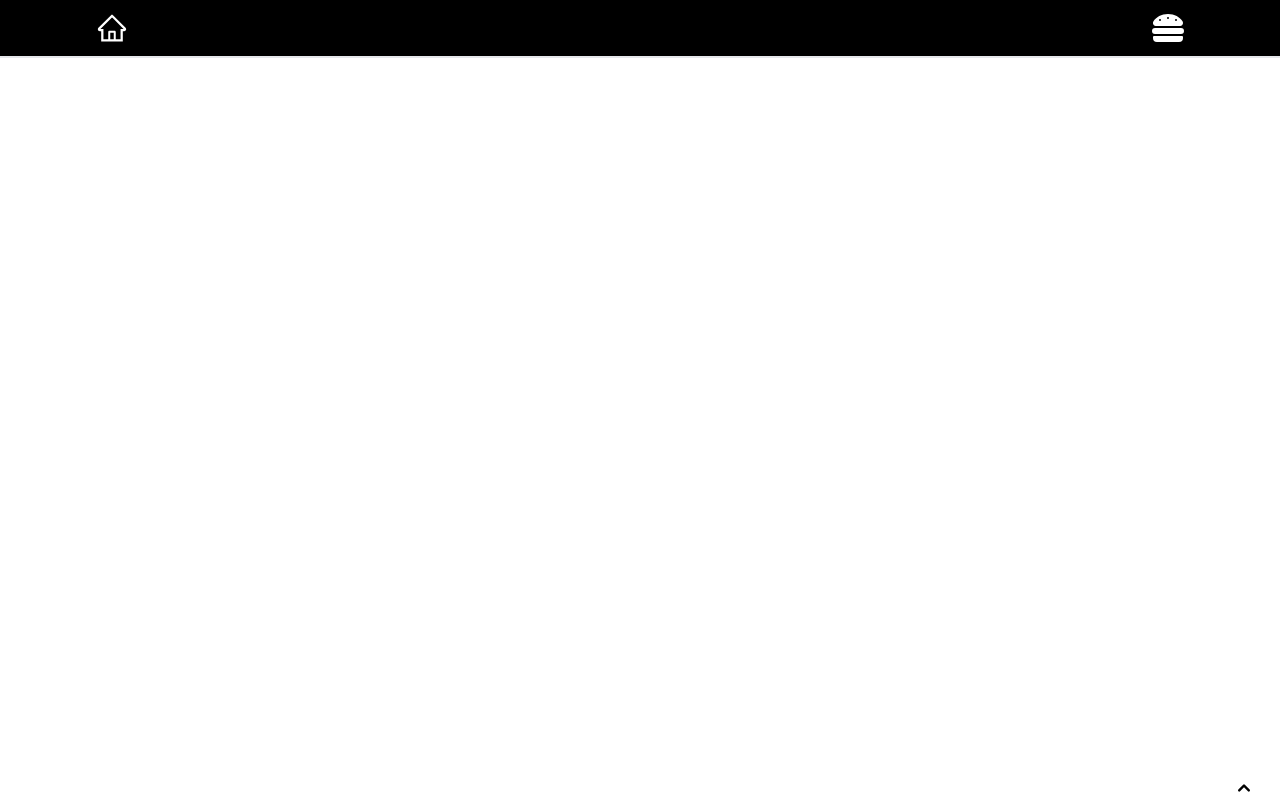
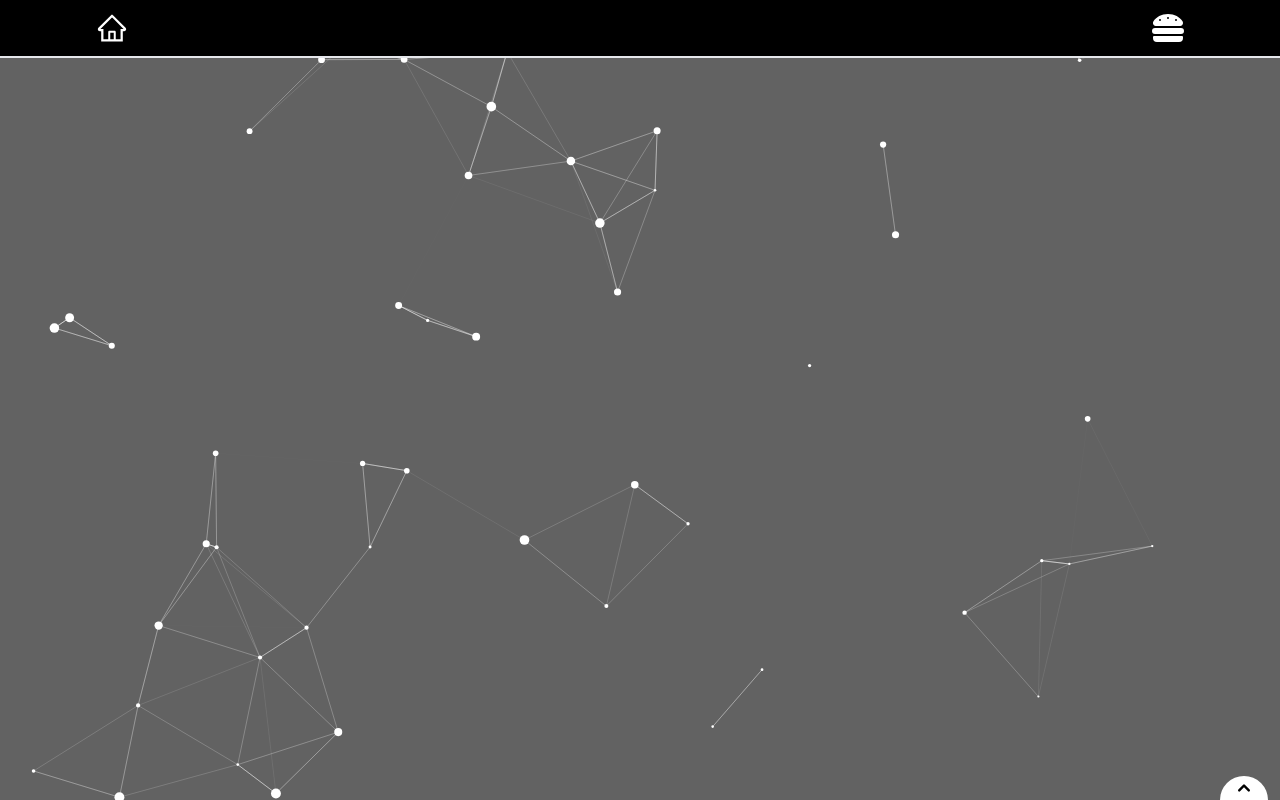
Before and after one commit to wojciech2000/portfolio-v2, a React (Create React App) app: page / in a window 1280 px wide. Built offline with nearby package versions, Linux system fonts and the light colour scheme.

Commit message:
add particles library

```diff
--- a/package.json
+++ b/package.json
@@ -22,6 +22,7 @@
     "react-dom": "^17.0.2",
     "react-icons": "^4.3.1",
     "react-scripts": "5.0.0",
+    "react-tsparticles": "^1.37.5",
     "tailwindcss": "^2.2.19",
     "typescript": "^4.5.4"
   },
--- a/src/App.tsx
+++ b/src/App.tsx
@@ -1,9 +1,12 @@
 import Header from "components/header/Header.component";
+import Particles from "components/particles/Particles.component";
 
 function App() {
   return (
-    <div className="overflow-x-hidden">
+    <div className="overflow-x-hidden w-full h-screen bg-mainBg">
       <Header />
+
+      <Particles />
     </div>
   );
 }
--- /dev/null
+++ b/src/components/particles/Particles.component.tsx
@@ -0,0 +1,49 @@
+import React from "react";
+import ParticlesComponent from "react-tsparticles";
+
+const Particles = () => (
+  <ParticlesComponent
+    id="tsparticles"
+    options={{
+      fpsLimit: 50,
+      particles: {
+        color: {
+          value: "#ffffff",
+        },
+        links: {
+          color: "#ffffff",
+          distance: 150,
+          enable: true,
+          opacity: 0.5,
+          width: 1,
+        },
+        collisions: {
+          enable: true,
+        },
+        move: {
+          direction: "none",
+          enable: true,
+          speed: 3,
+          straight: false,
+        },
+        number: {
+          density: {
+            enable: true,
+            value_area: 800,
+          },
+          value: 40,
+        },
+        shape: {
+          type: "circle",
+        },
+        size: {
+          random: true,
+          value: 5,
+        },
+      },
+      detectRetina: true,
+    }}
+  />
+);
+
+export default Particles;
--- a/tailwind.config.js
+++ b/tailwind.config.js
@@ -6,6 +6,9 @@ module.exports = {
     extend: {
       spacing: {
         "mobile-spacing": "16px",
+      },
+      backgroundColor: {
+        mainBg: "#626262",
       },
     },
   },
```
Also changed, not shown: 1 other file (tests, documents, lock files or other folders).
